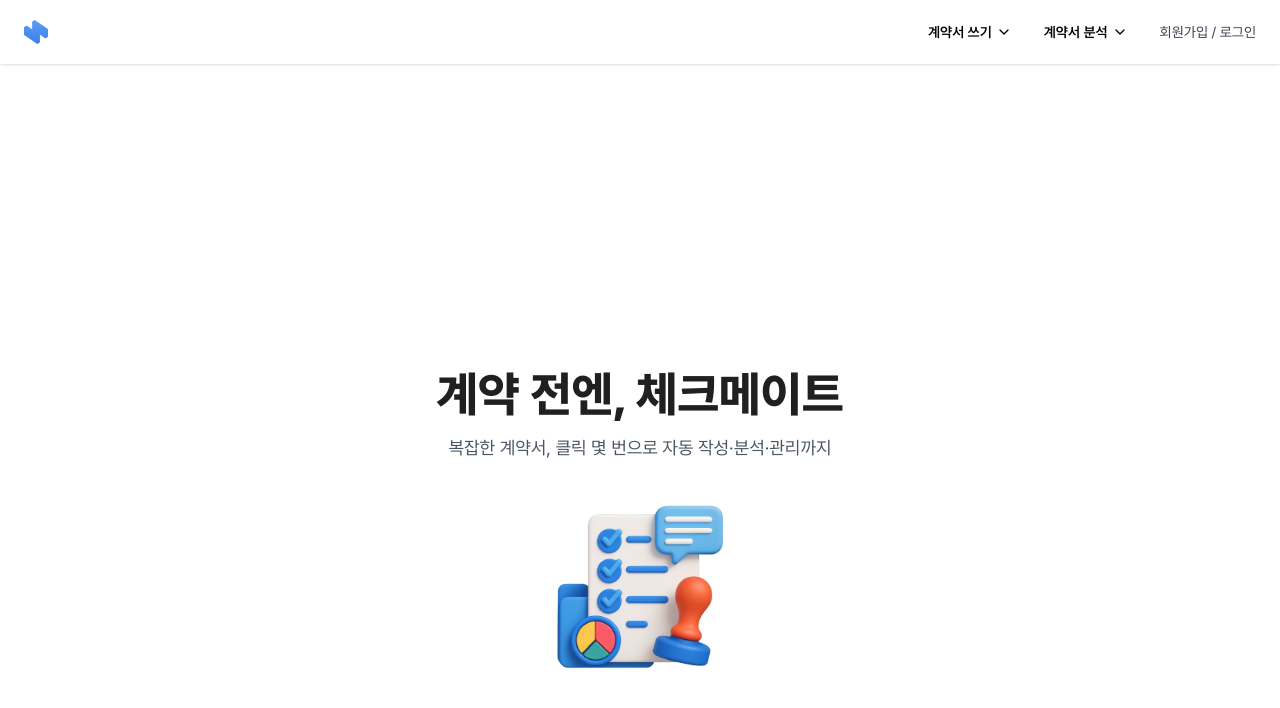
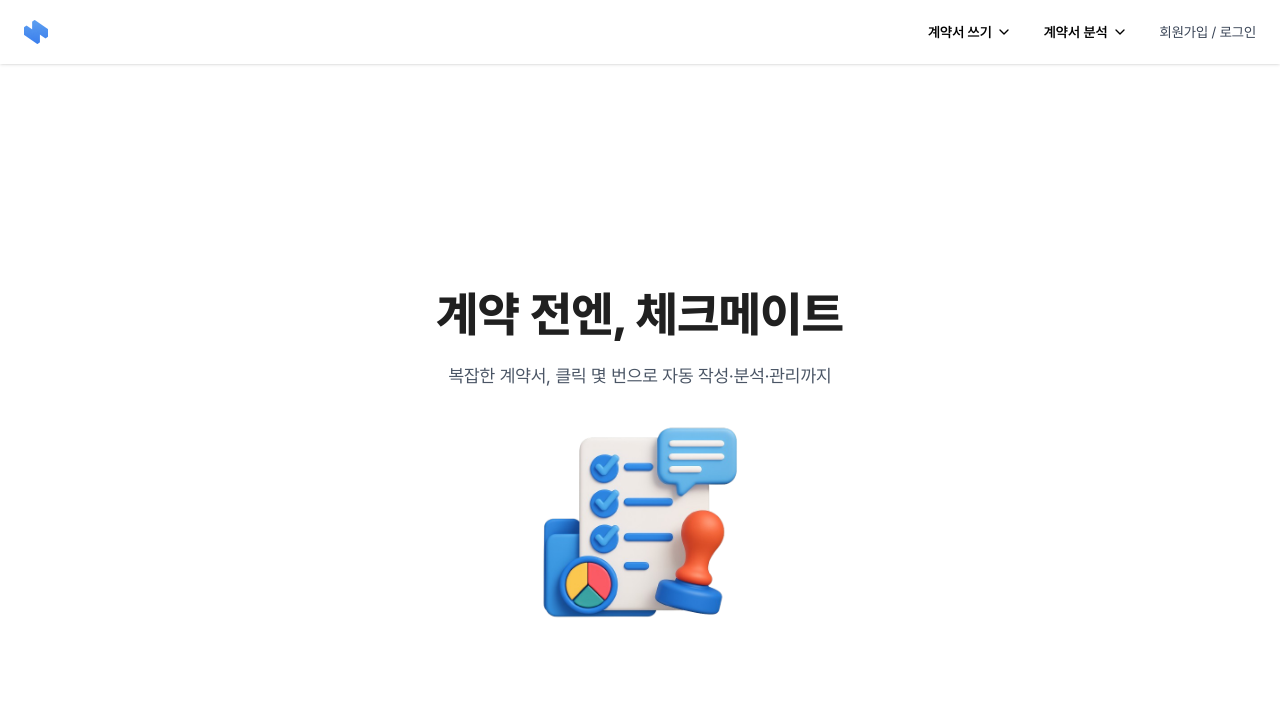
Before and after one commit to sonseohy/checkmate, a React (Vite) app in the folder checkmate-fe/: page / in a window 1280 px wide. Shown: the top 708 px of the page. Built offline with nearby package versions, Linux system fonts and the light colour scheme.

Commit message:
update: ui 수정

```diff
--- a/checkmate-fe/dev-dist/sw.js
+++ b/checkmate-fe/dev-dist/sw.js
@@ -82,7 +82,7 @@
     "revision": "3ca0b8505b4bec776b69afdba2768812"
   }, {
     "url": "index.html",
-    "revision": "0.d5odc3lftno"
+    "revision": "0.f3otiolqhh"
   }], {});
   workbox.cleanupOutdatedCaches();
   workbox.registerRoute(new workbox.NavigationRoute(workbox.createHandlerBoundToURL("index.html"), {
--- a/checkmate-fe/src/pages/main/ui/MainPage.tsx
+++ b/checkmate-fe/src/pages/main/ui/MainPage.tsx
@@ -6,21 +6,29 @@
   Section4,
   Section5,
   Section6,
-} from '@/widgets/main'
+} from '@/widgets/main';
 
 const MainPage = () => {
   return (
     <AppLayout
       headerProps={{ className: 'bg-white shadow' }}
-      mainClassName="px-4"
-    ><main className="container mx-auto px-4 space-y-16">
-        <Section1 />
-        <Section2 />
-        <Section3 />
-        <Section4 />
-        <Section5 />
-        <Section6 />
-      </main>
+      mainClassName="px-4 snap-y snap-mandatory overflow-y-auto"
+    >
+      <div className="container mx-auto">
+        {[Section1, Section2, Section3, Section4, Section5, Section6].map(
+          (Section, idx) => (
+            <div
+              key={idx}
+              className="
+                snap-start
+                h-[calc(100vh-4rem)]
+              "
+            >
+              <Section />
+            </div>
+          )
+        )}
+      </div>
     </AppLayout>
   );
 };
--- a/checkmate-fe/src/shared/ui/layout/AppLayout.tsx
+++ b/checkmate-fe/src/shared/ui/layout/AppLayout.tsx
@@ -21,8 +21,6 @@
        flex-1
        overflow-y-auto
        snap-y snap-mandatory
-       pt-16            /* 일반 padding-top: 헤더 높이만큼 */
-       scroll-pt-16     /* scroll-padding-top: 스냅 기준을 헤더 아래로 */
        ${mainClassName}
      `}
    >
--- a/checkmate-fe/src/widgets/main/Section1.tsx
+++ b/checkmate-fe/src/widgets/main/Section1.tsx
@@ -4,14 +4,16 @@
 const Section1 = () => (
   <section
     id="hero"
-    className="h-screen snap-start flex flex-col justify-center bg-white text-center px-4"
+    className="flex flex-col items-center justify-center h-screen px-4 text-center bg-white snap-start"
   >
+    {/* Content group with even vertical spacing */}
+    <motion.div className="flex flex-col items-center space-y-6">
       <motion.h1
         initial={{ opacity: 0, y: -50 }}
         whileInView={{ opacity: 1, y: 0 }}
         viewport={{ once: true }}
         transition={{ duration: 0.8 }}
-      className="text-5xl font-extrabold mb-4"
+        className="text-5xl font-extrabold"
       >
         계약 전엔, 체크메이트
       </motion.h1>
@@ -21,9 +23,11 @@
         whileInView={{ opacity: 1, y: 0 }}
         viewport={{ once: true }}
         transition={{ duration: 0.8, delay: 0.2 }}
-      className="text-lg text-gray-600 mb-8"
+        className="text-lg text-gray-600"
       >
-      복잡한 계약서, 클릭 몇 번으로 자동 작성·분석·관리까지
+        복잡한 계약서,
+        클릭 몇 번으로
+        자동 작성·분석·관리까지
       </motion.p>
 
       <motion.img
@@ -33,8 +37,9 @@
         transition={{ duration: 0.8, delay: 0.4 }}
         src={HeroIllustration}
         alt="체크메이트 서비스 소개"
-      className="mx-auto w-48 h-auto"
+        className="w-56 h-auto"
       />
+    </motion.div>
   </section>
 )
 
--- a/checkmate-fe/src/widgets/main/Section2.tsx
+++ b/checkmate-fe/src/widgets/main/Section2.tsx
@@ -6,17 +6,32 @@
 const features = [
   {
     title: '자동 작성',
-    desc: '필요한 정보만 입력하면 AI가 계약서를 자동으로 완성해 줍니다.',
+    desc: (
+      <>
+        필요한 정보만 입력하면<br />
+        계약서를 자동으로 완성해 줍니다.
+      </>
+    ),
     icon: AutoWriteIcon,
   },
   {
     title: '전자 서명',
-    desc: '안전한 전자 서명으로 언제 어디서나 계약을 체결할 수 있습니다.',
+    desc: (
+      <>
+        안전한 전자 서명으로 언제든지<br />
+        어디서나 계약을 체결할 수 있습니다.
+      </>
+    ),
     icon: ESignIcon,
   },
   {
     title: '문서 관리',
-    desc: '모든 계약서를 한 곳에 모아두고, 키워드로 빠르게 검색하세요.',
+    desc: (
+      <>
+        모든 계약서를 한 곳에 모아두고<br />
+        키워드로 빠르게 검색하세요.
+      </>
+    ),
     icon: DocManageIcon,
   },
 ]
@@ -24,19 +39,18 @@
 const Section2 = () => (
   <section
     id="features"
-    className="h-screen snap-start flex flex-col justify-center bg-gray-50 px-4"
-  >
+    className="flex flex-col justify-center h-screen px-4 -mx-4 snap-start bg-gray-50"  >
     <motion.h2
       initial={{ opacity: 0, y: -30 }}
       whileInView={{ opacity: 1, y: 0 }}
       viewport={{ once: true }}
       transition={{ duration: 0.8 }}
-      className="text-3xl font-bold text-center mb-12"
+      className="mb-12 text-3xl font-bold text-center"
     >
       어려운 계약서도 걱정 마세요
     </motion.h2>
 
-    <div className="grid grid-cols-1 md:grid-cols-3 gap-8">
+    <div className="grid grid-cols-1 gap-8 md:grid-cols-3">
       {features.map(({ title, desc, icon }, i) => (
         <motion.div
           key={title}
@@ -44,11 +58,11 @@
           whileInView={{ opacity: 1, scale: 1 }}
           viewport={{ once: true }}
           transition={{ duration: 0.8, delay: i * 0.2 }}
-          className="text-center px-6"
+          className="px-6 text-center"
         >
-          <img src={icon} alt={title} className="mx-auto mb-4 h-24" />
-          <h3 className="text-xl font-semibold mb-2">{title}</h3>
-          <p className="text-gray-600">{desc}</p>
+          <img src={icon} alt={title} className="w-32 h-32 mx-auto mb-4" />
+          <h3 className="mb-2 text-xl font-semibold">{title}</h3>
+          <p className="text-gray-600 whitespace-pre-line">{desc}</p>
         </motion.div>
       ))}
     </div>
--- a/checkmate-fe/src/widgets/main/Section3.tsx
+++ b/checkmate-fe/src/widgets/main/Section3.tsx
@@ -4,47 +4,64 @@
 import EmploymentIcon from '@/assets/home/employment.png'
 
 const templates = [
-  {
-    title: '부동산 매매 계약서',
-    icon: RealEstateIcon,
-  },
-  {
-    title: '임대차 계약서',
-    icon: RentalIcon,
-  },
-  {
-    title: '근로 계약서',
-    icon: EmploymentIcon,
-  },
+  { title: '부동산 매매 계약서', icon: RealEstateIcon },
+  { title: '임대차 계약서', icon: RentalIcon },
+  { title: '근로 계약서', icon: EmploymentIcon },
 ]
 
+// 카드 애니메이션 variants
+const cardVariants = {
+  initial: { opacity: 0, scale: 0.5, x: 0, rotate: 0 },
+  animate: (i: number) => ({
+    opacity: 1,
+    scale: 1,
+    x: i === 0 ? -240 : i === 1 ? 0 : 240,
+    rotate: i === 0 ? -6 : i === 1 ? 0 : 6,
+    transition: { duration: 0.8, delay: i * 0.3 },
+  }),
+}
+
 const Section3 = () => (
-  <section
-    id="templates"
-    className="h-screen snap-start flex flex-col justify-center bg-white px-4"
-  >
+<section
+  id="templates"
+  className="
+    snap-start
+    -mt-16 pt-16
+    h-screen          /* 배경을 화면 전체 높이로 채움 */
+    bg-white
+    flex flex-col items-center justify-center
+    px-4
+  "
+>
     <motion.h2
       initial={{ opacity: 0, y: -30 }}
       whileInView={{ opacity: 1, y: 0 }}
       viewport={{ once: true }}
       transition={{ duration: 0.8 }}
-      className="text-3xl font-bold text-center mb-12"
+      className="mb-12 text-6xl font-bold leading-tight text-center"
     >
-      CHECKMATE가 함께 써드릴게요
+      <span className="text-transparent bg-gradient-to-r from-blue-700 to-blue-300 bg-clip-text">
+        CHECKMATE
+      </span>
+      가<br /> 함께 써드릴게요
     </motion.h2>
 
-    <div className="grid grid-cols-1 sm:grid-cols-3 gap-8">
+    <div className="relative flex items-end justify-center w-full max-w-4xl h-80">
       {templates.map(({ title, icon }, i) => (
         <motion.div
           key={title}
-          initial={{ opacity: 0, y: 50 }}
-          whileInView={{ opacity: 1, y: 0 }}
-          viewport={{ once: true }}
-          transition={{ duration: 0.8, delay: i * 0.2 }}
-          className="bg-white rounded-2xl p-8 flex flex-col items-center justify-center shadow-lg"
+          custom={i}
+          variants={cardVariants}
+          initial="initial"
+          whileInView="animate"
+          viewport={{ once: true, amount: 0.5 }}
+          className="absolute flex flex-col items-center justify-center p-8 bg-white shadow-lg cursor-pointer w-72 rounded-2xl"
+          style={{ zIndex: i === 1 ? 20 : 10 }}
+          whileHover={{ scale: 1.05, rotate: 0, boxShadow: '0px 10px 20px rgba(0,0,0,0.15)' }}
+          transition={{ type: 'spring', stiffness: 300, damping: 20 }}
         >
-          <img src={icon} alt={title} className="h-32 mb-4" />
-          <h3 className="text-xl font-semibold">{title}</h3>
+          <img src={icon} alt={title} className="mb-4 h-36" />
+          <h3 className="text-xl font-semibold text-center">{title}</h3>
         </motion.div>
       ))}
     </div>
```
Also changed, not shown: checkmate-fe/src/assets/home/employment.png (renamed from checkmate-fe/src/assets/home/ChatGPT_Image_2025년_4월_23일_오후_06_00_00-removebg-preview.png). Lines whose indentation alone changed are shown as unchanged.
